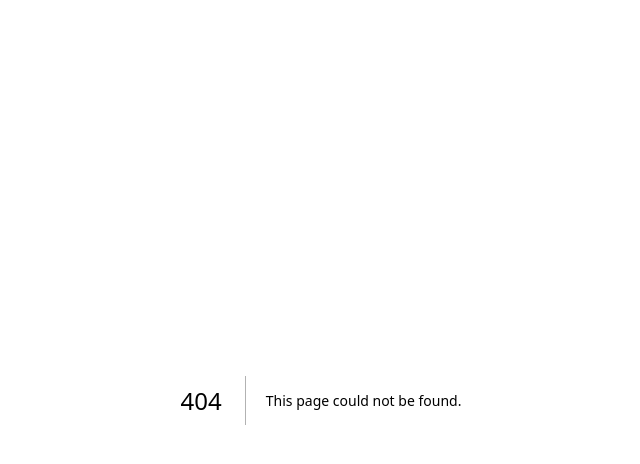
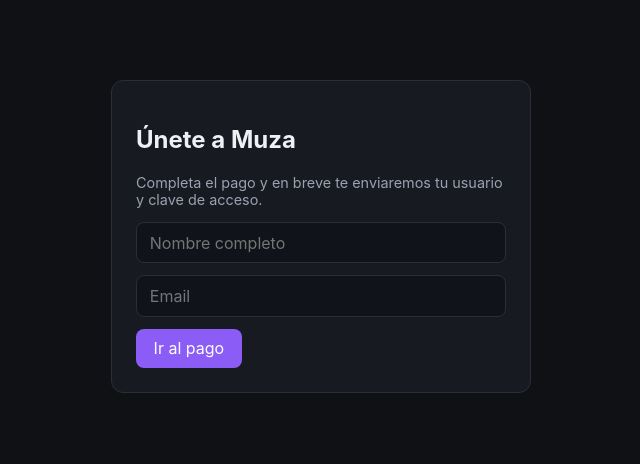
Before and after one commit to somosmuzamarketing-spec/muza-platform, a Next.js app: page /registro in a window 1280 px wide. Before the commit this address had no page. Shown: the top 464 px of the page, without its empty margins (319-959 px from the left). Built offline with nearby package versions, Linux system fonts and the light colour scheme.

Commit message:
Create page.tsx

```diff
--- /dev/null
+++ b/src/app/registro/page.tsx
@@ -0,0 +1,44 @@
+"use client";
+import { useState } from "react";
+
+export default function RegistroPage() {
+  const [fullName, setFullName] = useState("");
+  const [email, setEmail] = useState("");
+  const [loading, setLoading] = useState(false);
+  const [error, setError] = useState("");
+
+  async function handleSubmit(e: React.FormEvent) {
+    e.preventDefault();
+    setLoading(true);
+    setError("");
+    const res = await fetch("/api/stripe/checkout", {
+      method: "POST",
+      headers: { "Content-Type": "application/json" },
+      body: JSON.stringify({ fullName, email }),
+    });
+    const data = await res.json();
+    if (!res.ok) {
+      setError(data.error || "Algo salió mal.");
+      setLoading(false);
+      return;
+    }
+    window.location.href = data.url;
+  }
+
+  return (
+    <div className="container">
+      <div className="card" style={{ maxWidth: 420, margin: "3rem auto" }}>
+        <h2>Únete a Muza</h2>
+        <p style={{ color: "var(--muted)", fontSize: "0.9rem" }}>
+          Completa el pago y en breve te enviaremos tu usuario y clave de acceso.
+        </p>
+        <form onSubmit={handleSubmit}>
+          <input placeholder="Nombre completo" value={fullName} onChange={(e) => setFullName(e.target.value)} required />
+          <input placeholder="Email" type="email" value={email} onChange={(e) => setEmail(e.target.value)} required />
+          {error && <p style={{ color: "#f87171" }}>{error}</p>}
+          <button type="submit" disabled={loading}>{loading ? "Redirigiendo..." : "Ir al pago"}</button>
+        </form>
+      </div>
+    </div>
+  );
+}
```
